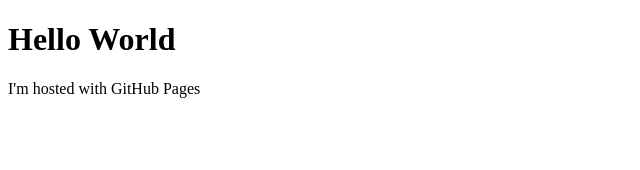
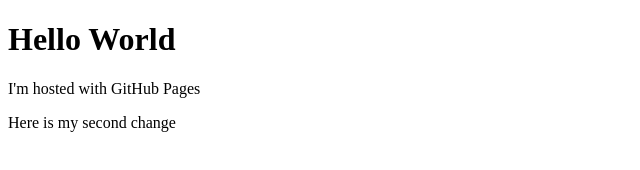
Before and after one commit to rbskowronski/rbskowronski.github.io, a plain HTML site: page index.html in a window 1280 px wide. Shown: the whole page, without its empty margins (0-640 px from the left). Drawn offline with Linux system fonts and the light colour scheme.

Commit message:
Second Change

```diff
--- a/index.html
+++ b/index.html
@@ -7,5 +7,6 @@
   <body>
     <h1>Hello World</h1>
     <p>I'm hosted with GitHub Pages</p>
+    <p>Here is my second change</p>
   </body>
 </html>
```
